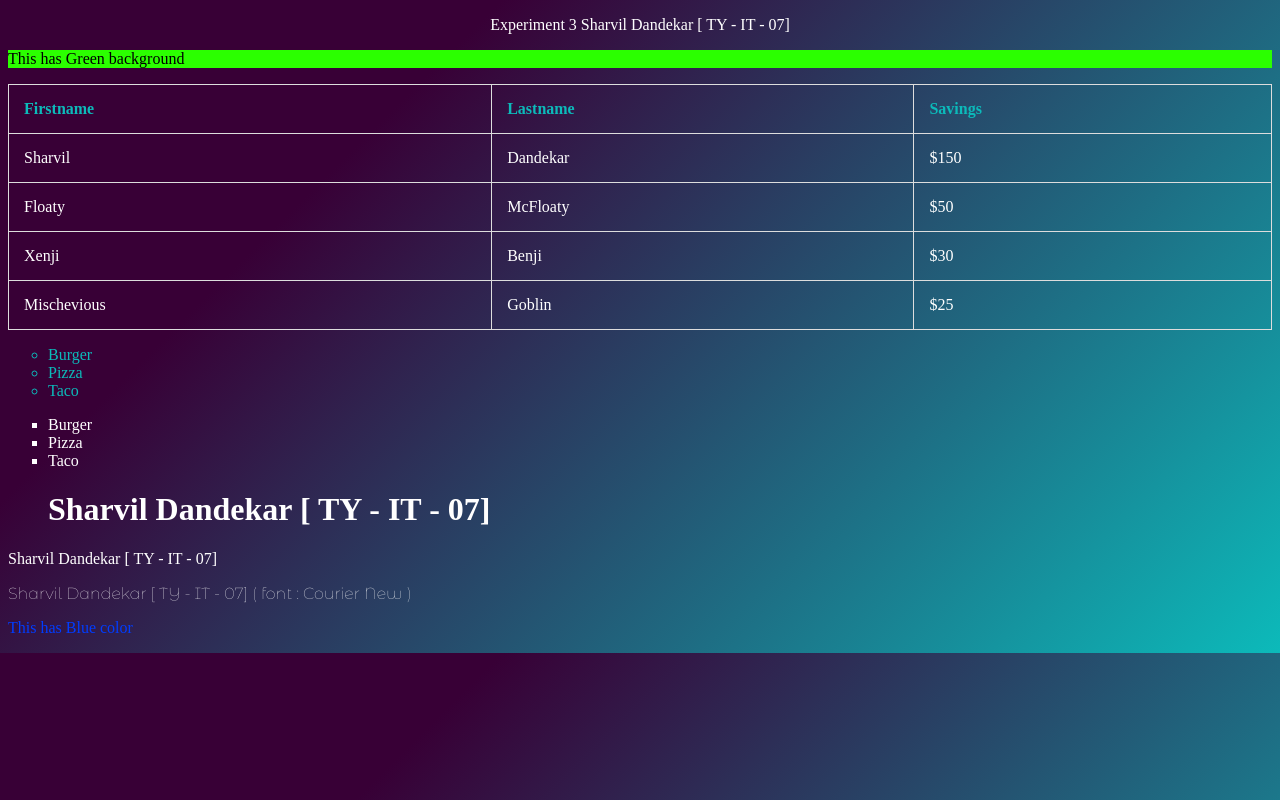
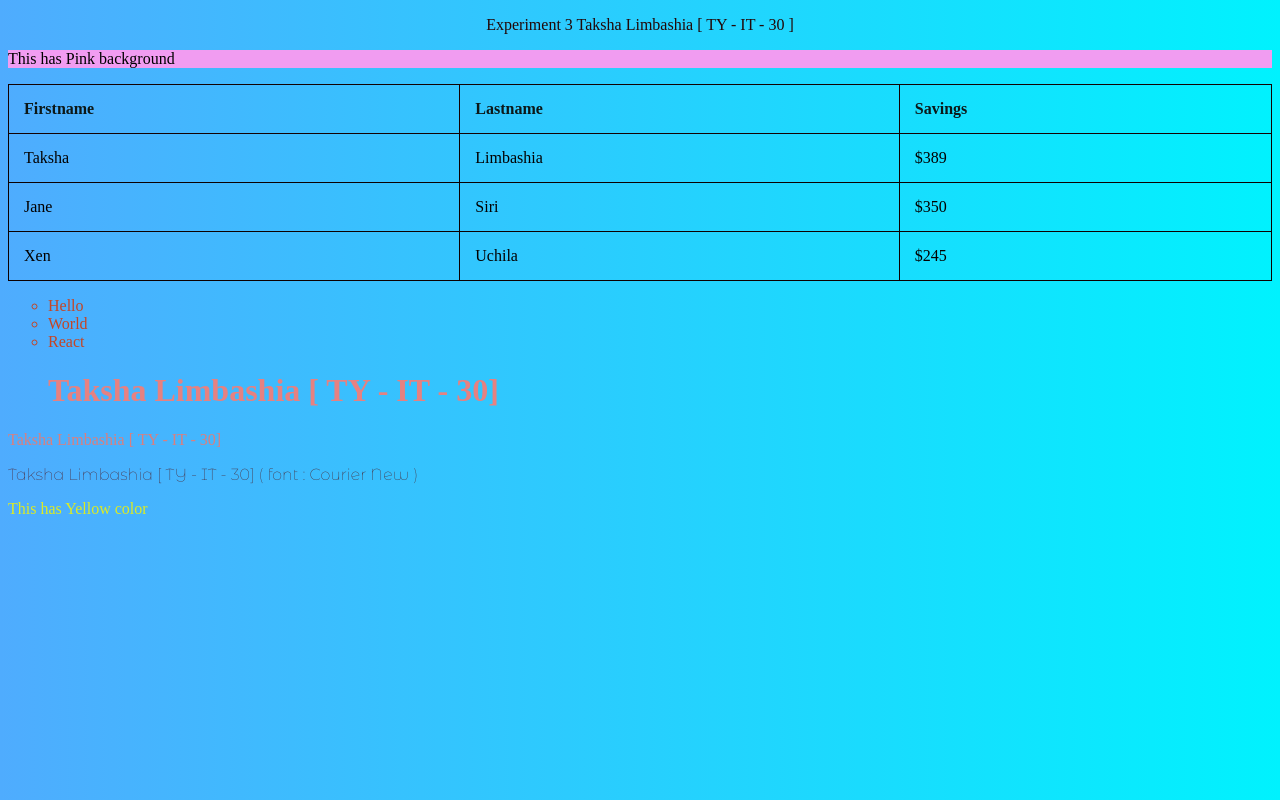
Before and after one commit to Om03/IP_LAB, a plain HTML site: page Experiment_3/index.html in a window 1280 px wide. Drawn offline with Linux system fonts and the light colour scheme.

Commit message:
Taksha Limbashia -30

```diff
--- a/Experiment_3/index.html
+++ b/Experiment_3/index.html
@@ -14,7 +14,7 @@
     <style type="text/css" media="all">
       body {
         background-color: #0cbaba;
-        background-image: linear-gradient(315deg, #0cbaba 0%, #380036 74%);
+        background-image: linear-gradient(to right, #4facfe 0%, #00f2fe 100%);
       }
       h1 {
         color: #0cbaba;
@@ -22,14 +22,14 @@
       }
       table,
       td {
-        color: #fff;
-        border: 1px solid #ddd;
+        color: rgb(3, 0, 0);
+        border: 1px solid rgb(12, 0, 0);
         text-align: left;
       }
 
       th {
-        color: #0cbaba;
-        border: 1px solid #ddd;
+        color: #0c1818;
+        border: 1px solid rgb(20, 1, 1);
         text-align: left;
       }
 
@@ -44,31 +44,31 @@
       }
       ul.a {
         list-style-type: circle;
-        color: #0cbaba;
+        color: #c44525;
       }
 
       ul.b {
         list-style-type: square;
-        color: #fff;
+        color: rgb(187, 19, 19);
       }
 
       ol.c {
         list-style-type: upper-roman;
-        color: rgb(244, 161, 255);
+        color: rgb(227, 141, 238);
       }
 
       ol.d {
         list-style-type: lower-alpha;
-        color: rgb(148, 255, 106);
+        color: rgb(50, 85, 37);
       }
     </style>
   </head>
   <body>
-    <div style="text-align: center; color: #fff">
-      <p>Experiment 3 Sharvil Dandekar [ TY - IT - 07]</p>
+    <div style="text-align: center; color: rgb(34, 8, 8)">
+      <p>Experiment 3 Taksha Limbashia [ TY - IT - 30 ]</p>
     </div>
-    <div style="background-color: rgb(43, 255, 0)">
-      <p>This has Green background</p>
+    <div style="background-color: rgb(241, 156, 241)">
+      <p>This has Pink background</p>
     </div>
     <table>
       <tr>
@@ -77,52 +77,41 @@
         <th>Savings</th>
       </tr>
       <tr>
-        <td>Sharvil</td>
-        <td>Dandekar</td>
-        <td>$150</td>
+        <td>Taksha</td>
+        <td>Limbashia</td>
+        <td>$389</td>
       </tr>
       <tr>
-        <td>Floaty</td>
-        <td>McFloaty</td>
-        <td>$50</td>
+        <td>Jane</td>
+        <td>Siri</td>
+        <td>$350</td>
       </tr>
       <tr>
-        <td>Xenji</td>
-        <td>Benji</td>
-        <td>$30</td>
-      </tr>
-      <tr>
-        <td>Mischevious</td>
-        <td>Goblin</td>
-        <td>$25</td>
+        <td>Xen</td>
+        <td>Uchila</td>
+        <td>$245</td>
       </tr>
     </table>
     <div>
       <ul class="a">
-        <li>Burger</li>
-        <li>Pizza</li>
-        <li>Taco</li>
-      </ul>
-
-      <ul class="b">
-        <li>Burger</li>
-        <li>Pizza</li>
-        <li>Taco</li>
+        <li>Hello</li>
+        <li>World</li>
+        <li>React</li>
       </ul>
     </div>
     <div>
-      <h1 style="color: rgb(255, 255, 255)">
-        Sharvil Dandekar [ TY - IT - 07]
+      <h1 style="color: rgb(230, 129, 129)">
+        Taksha Limbashia [ TY - IT - 30]
       </h1>
-      <p style="color: rgb(255, 255, 255)">Sharvil Dandekar [ TY - IT - 07]</p>
+      <p style="color: rgb(218, 127, 127)">Taksha Limbashia [ TY - IT - 30]</p>
     </div>
     <div>
-      <p style="font-family: 'Montserrat Alternates', sans-serif; color: #fff">
-        Sharvil Dandekar [ TY - IT - 07] ( font : Courier New )
+      <p style="font-family: 'Montserrat Alternates', sans-serif; color: rgb(75, 4, 4)">
+        Taksha Limbashia [ TY - IT - 30] ( font : Courier New )
       </p>
     </div>
-    <div style="color: rgb(0, 60, 255)">
-      <p>This has Blue color</p>
+    <div style="color: rgb(221, 235, 34)">
+      <p>This has Yellow color</p>
     </div>
     <div></div>
   </body>
```
Also changed, not shown: Experiment_1/index.html (+10 -15 lines), Experiment_2/index.html (+18 -29 lines), Experiment_4/index.html (+7 -13 lines), Experiment_5/index.html (+6 -6 lines), 5 other files.
